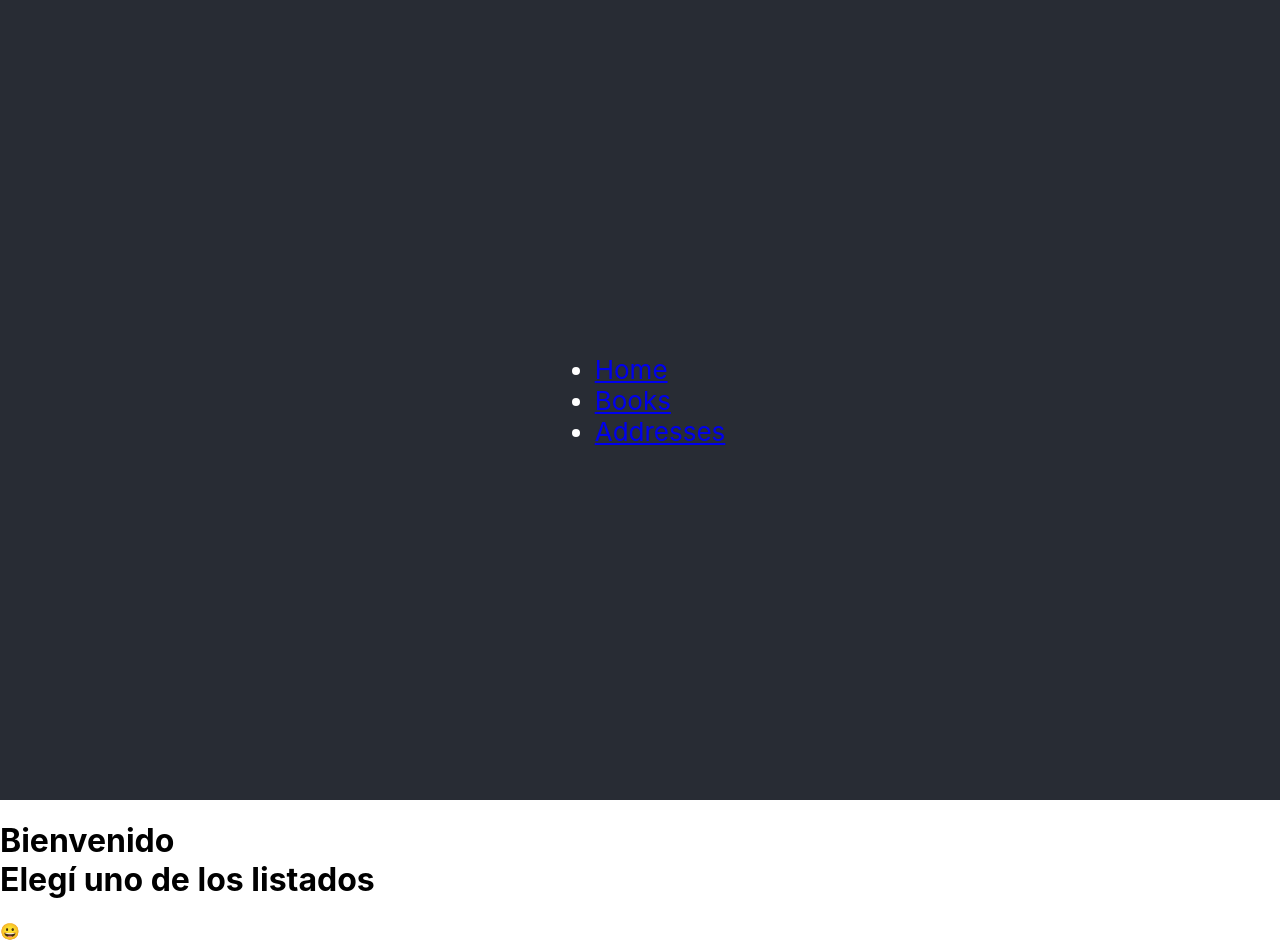
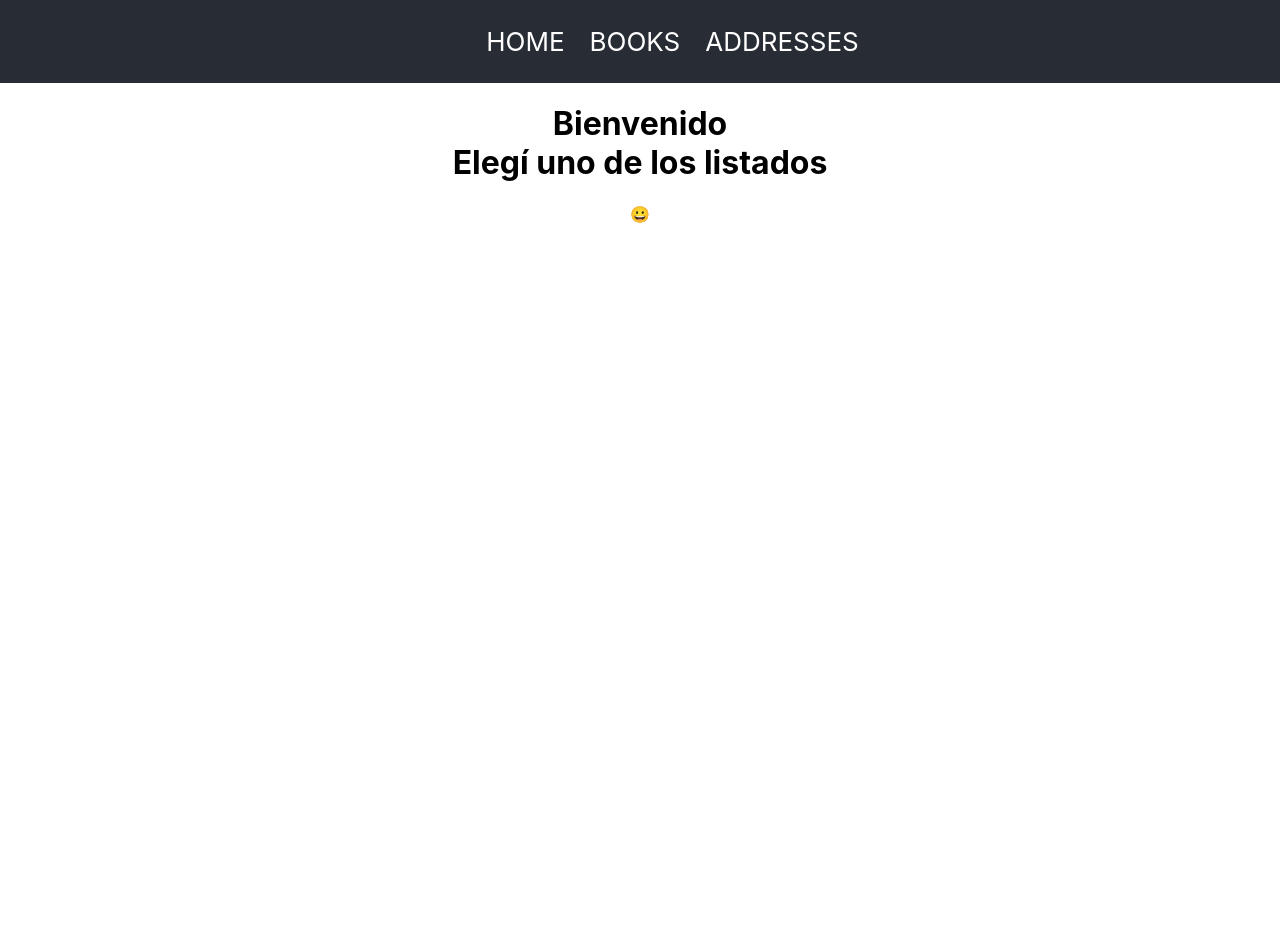
Before and after one commit to joacoabregu/listado, a React (Create React App) app: page / in a window 1280 px wide. After the commit the page ends 800 px from the top, so only its background shows below. Built offline with nearby package versions, Linux system fonts and the light colour scheme.

Commit message:
added animation

```diff
--- a/src/App.css
+++ b/src/App.css
@@ -1,21 +1,9 @@
-.App {
+* {
   text-align: center;
-}
-
-.App-logo {
-  height: 40vmin;
-  pointer-events: none;
-}
-
-@media (prefers-reduced-motion: no-preference) {
-  .App-logo {
-    animation: App-logo-spin infinite 20s linear;
-  }
 }
 
 .App-header {
   background-color: #282c34;
-  min-height: 100vh;
   display: flex;
   flex-direction: column;
   align-items: center;
@@ -24,14 +12,53 @@
   color: white;
 }
 
-.App-link {
-  color: #61dafb;
+nav > ul {
+  list-style: none;
+}
+ul > li {
+  display: inline;
 }
 
-@keyframes App-logo-spin {
-  from {
-    transform: rotate(0deg);
-  }
+li > a {
+  color: white;
+  text-decoration: none;
+  padding-left: 25px;
+  text-transform: uppercase;
+}
+
+table {
+  max-width: 1100px;
+  border-collapse: collapse;
+  margin: 0 auto;
+  margin-top: 3em;
+  margin-bottom: 3em;
+}
+
+th {
+  color: white;
+  background-color: #282c34;
+}
+
+tr:nth-child(even) {
+  background: #e5e5e5;
+}
+
+td {
+  vertical-align: top;
+  padding: 1em;
+}
+
+td > img {
+  max-width: 200px;
+}
+
+.emoji {
+  font-size: 5rem;
+  display: inline-block;
+  animation: spin 15s infinite linear;
+}
+
+@keyframes spin {
   to {
     transform: rotate(360deg);
   }
```
